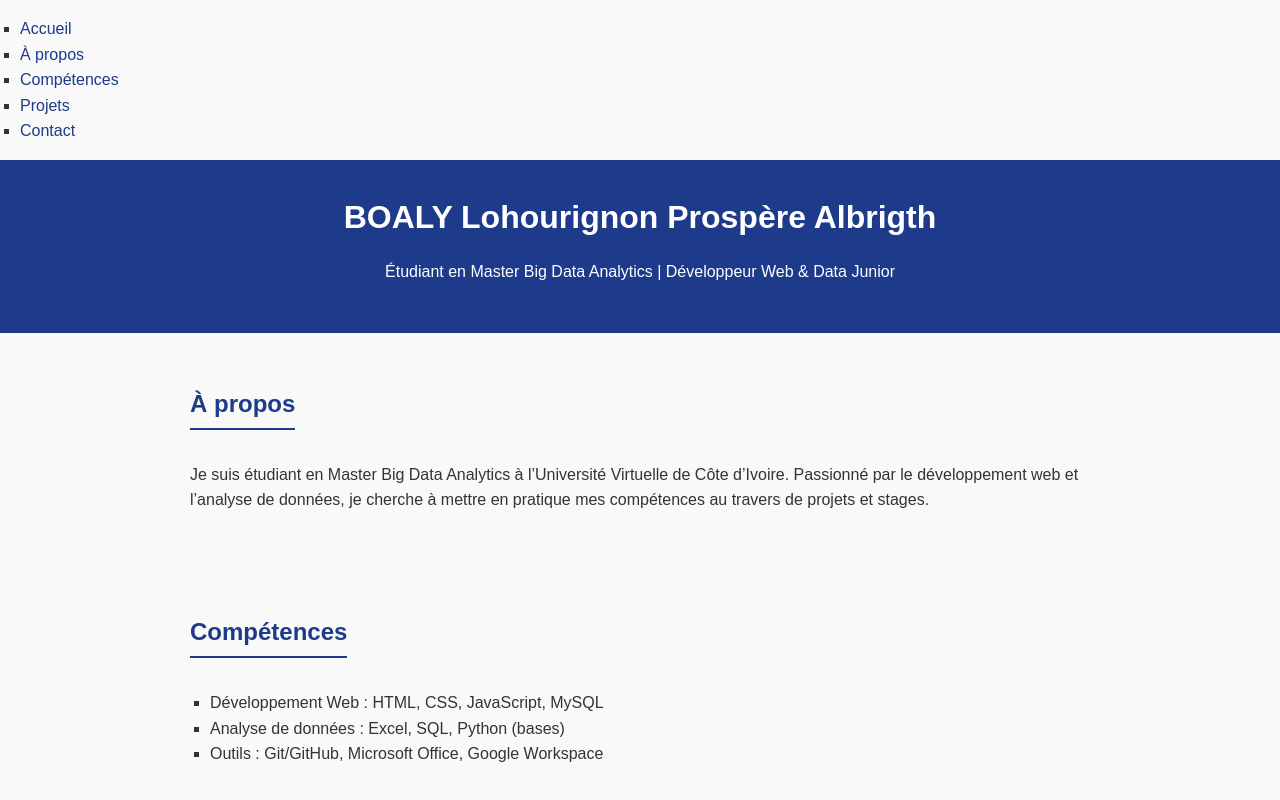
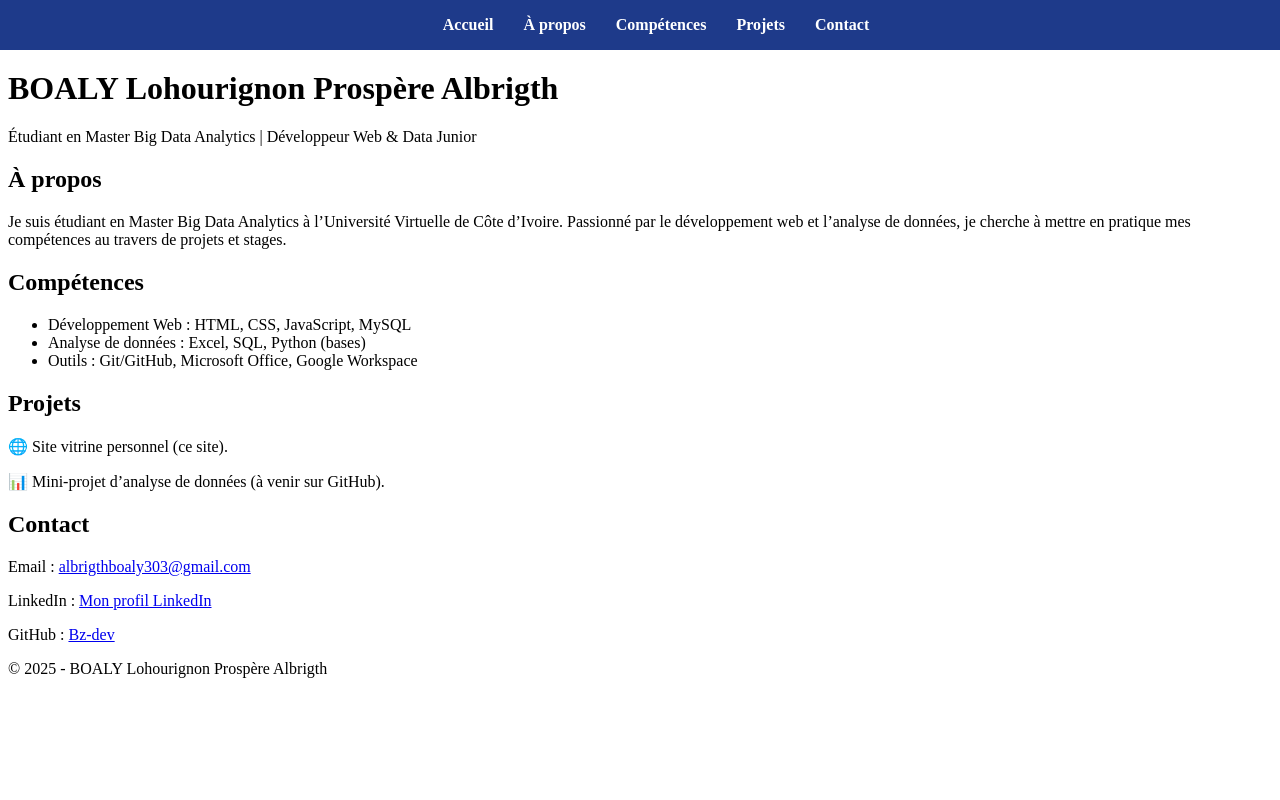
Before and after one commit to Bz-dev/site-vitrine, a plain HTML site: page index.html in a window 1280 px wide. Shown: the top 800 px of the page. Drawn offline with Linux system fonts and the light colour scheme.

Commit message:
Update style.css

```diff
--- a/style.css
+++ b/style.css
@@ -1,61 +1,37 @@
-/* Style global */
-body {
-  font-family: Arial, sans-serif;
+/* Menu de navigation */
+nav {
+  position: fixed;
+  top: 0;
+  left: 0;
+  width: 100%;
+  background: #1e3a8a;
+  padding: 1rem;
+  z-index: 1000;
+}
+
+nav ul {
+  list-style: none;
+  display: flex;
+  justify-content: center;
   margin: 0;
   padding: 0;
-  line-height: 1.6;
-  background: #f9f9f9;
-  color: #333;
 }
 
-/* En-tête */
-header {
-  background: #1e3a8a;
-  color: white;
-  text-align: center;
-  padding: 2rem;
+nav ul li {
+  margin: 0 15px;
 }
 
-header h1 {
-  margin: 0;
+nav ul li a {
+  color: white;
+  text-decoration: none;
+  font-weight: bold;
 }
 
-/* Sections */
-section {
-  padding: 2rem;
-  max-width: 900px;
-  margin: auto;
-}
-
-h2 {
-  color: #1e3a8a;
-  margin-bottom: 1rem;
-  border-bottom: 2px solid #1e3a8a;
-  display: inline-block;
-  padding-bottom: 0.3rem;
-}
-
-/* Liste des compétences */
-ul {
-  list-style-type: square;
-  padding-left: 20px;
-}
-
-/* Liens */
-a {
-  color: #1e3a8a;
-  text-decoration: none;
-}
-
-a:hover {
+nav ul li a:hover {
   text-decoration: underline;
 }
 
-/* Pied de page */
-footer {
-  text-align: center;
-  padding: 1rem;
-  background: #333;
-  color: white;
-  margin-top: 2rem;
+/* Décalage pour ne pas cacher le header */
+header {
+  margin-top: 70px;
 }
```
